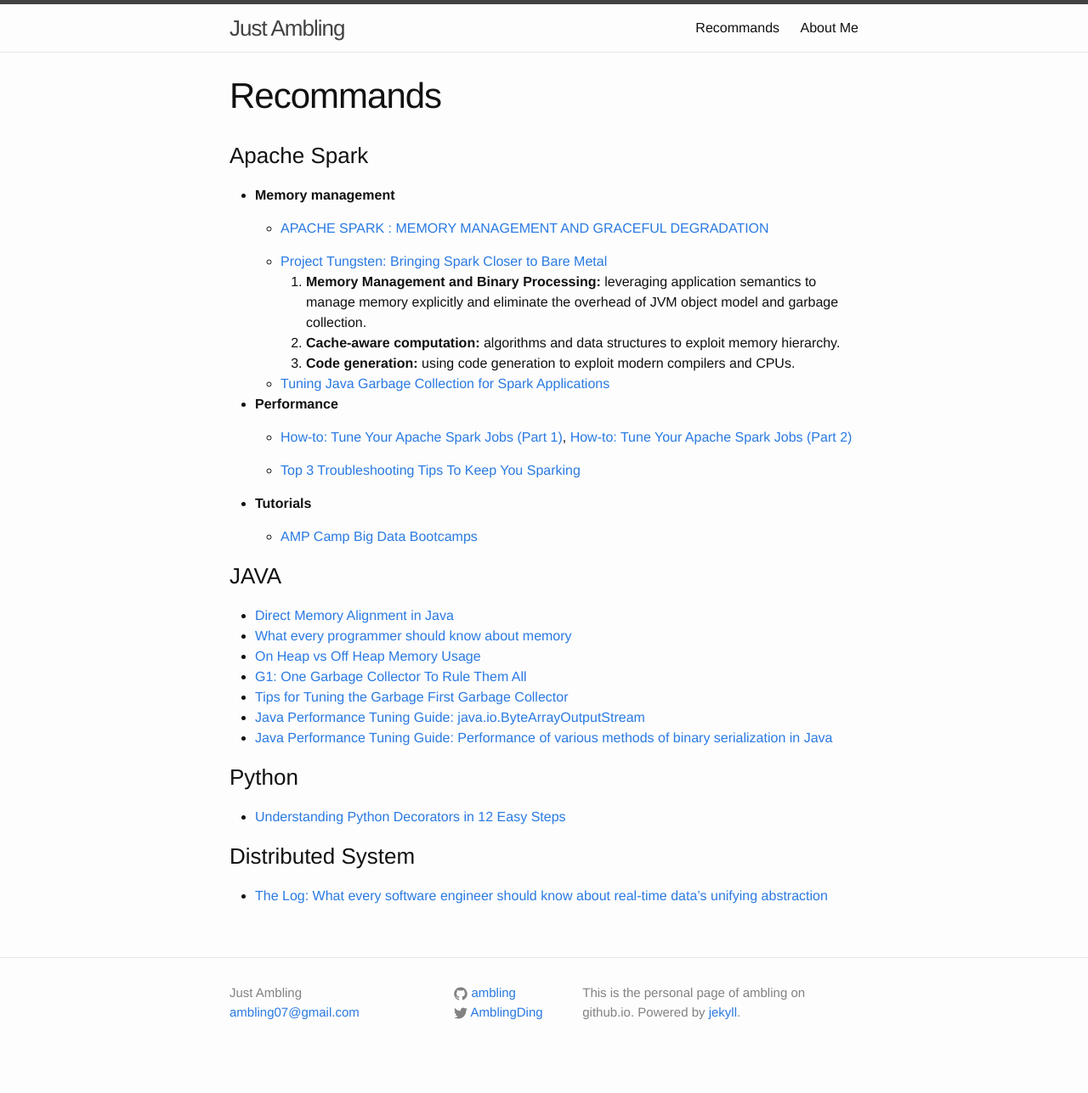
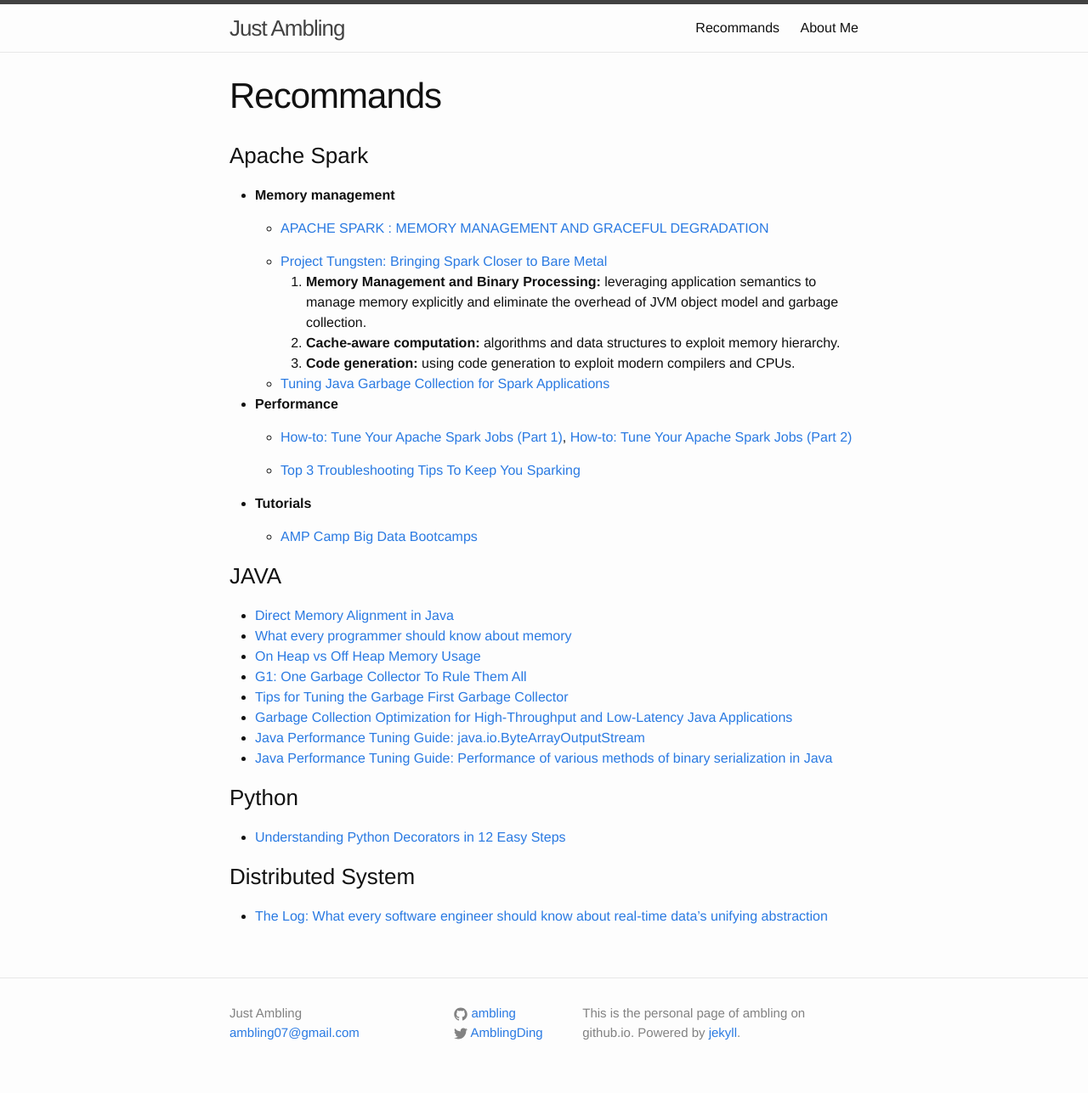
Before and after one commit to ambling/ambling.github.io, a Jekyll site: the page built from 00-recommands.md, in a window 1280 px wide. Shown: the whole page at 85% size. Built offline with Jekyll 4.4.1, drawn with Linux system fonts in a browser that asks for light colours; before the commit the page ends 1263 px from its top, so only the background shows below that.

Commit message:
add a link of g1 gc tunning from linkedin

```diff
--- a/00-recommands.md
+++ b/00-recommands.md
@@ -32,6 +32,7 @@ permalink: /recommands/
 - [On Heap vs Off Heap Memory Usage](https://dzone.com/articles/heap-vs-heap-memory-usage)
 - [G1: One Garbage Collector To Rule Them All](http://www.infoq.com/articles/G1-One-Garbage-Collector-To-Rule-Them-All)
 - [Tips for Tuning the Garbage First Garbage Collector](http://www.infoq.com/articles/tuning-tips-G1-GC)
+- [Garbage Collection Optimization for High-Throughput and Low-Latency Java Applications](https://engineering.linkedin.com/garbage-collection/garbage-collection-optimization-high-throughput-and-low-latency-java-applications)
 - [Java Performance Tuning Guide: java.io.ByteArrayOutputStream](http://java-performance.info/java-io-bytearrayoutputstream/)
 - [Java Performance Tuning Guide: Performance of various methods of binary serialization in Java](http://java-performance.info/various-methods-of-binary-serialization-in-java/)
 
```
